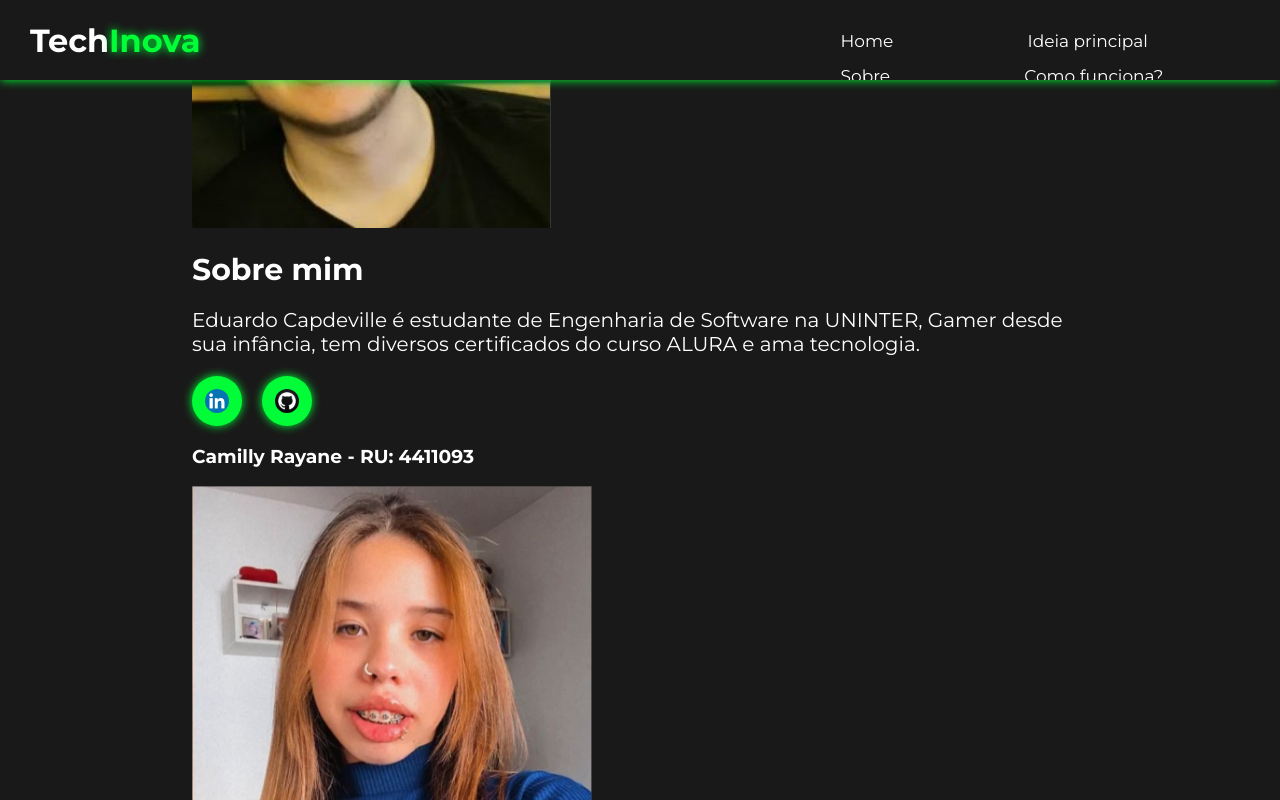
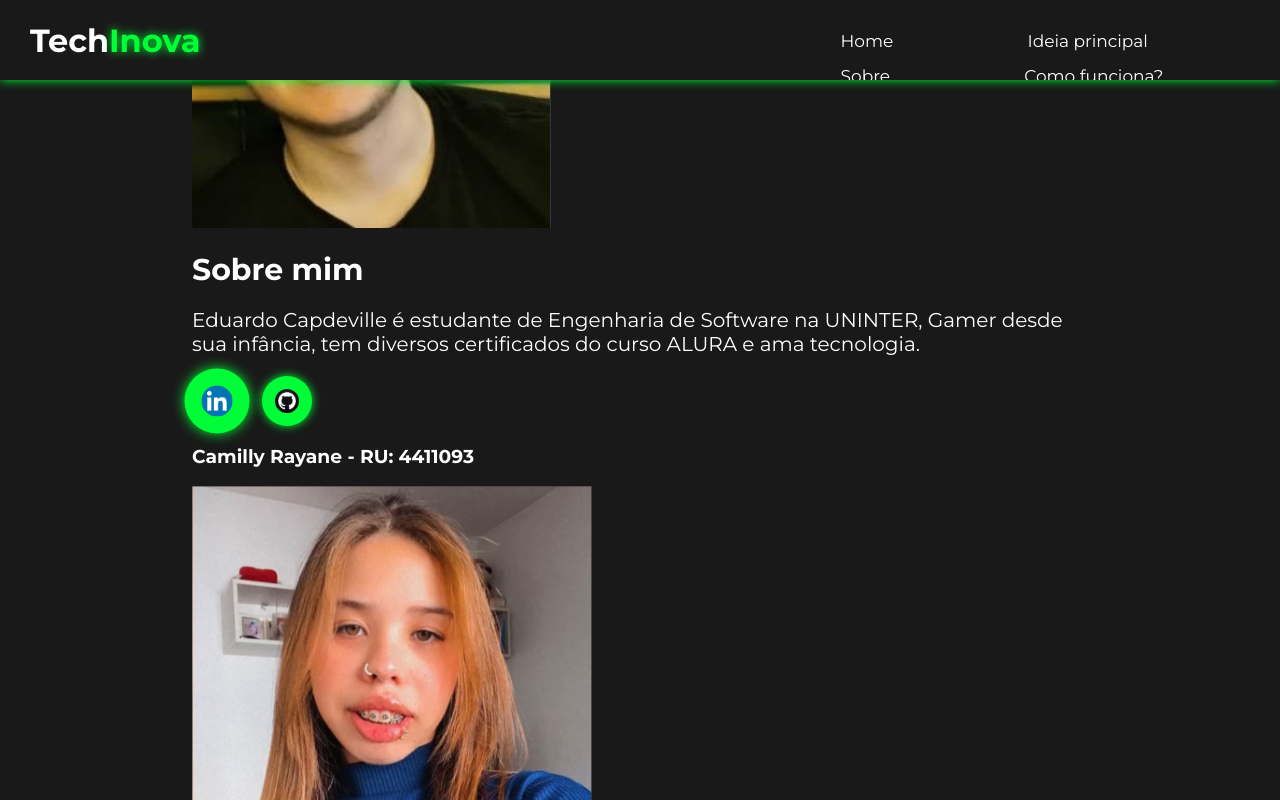
Before and after one commit to EduCapdeville/TechInova, a plain HTML site: page index.html in a window 1280 px wide. In both pictures the pointer is over the link 217 px from the left and 5291 px from the top of the page. Shown: the part 4891-5691 px from the top of the page. Drawn offline with Linux system fonts and the light colour scheme.

Commit message:
:lipstick: Ajuste no css
Estava com uma falha no codigo, onde o botão não estava realizando a animação desejada

```diff
--- a/style.css
+++ b/style.css
@@ -184,7 +184,7 @@ h1 {
     transition: 0.3s ease-in;
 }
 
-.social2 a:hover {
+.social a:hover {
     transform: scale(1.3);
     transition: 0.3s ease-out;
     cursor: pointer;
```
